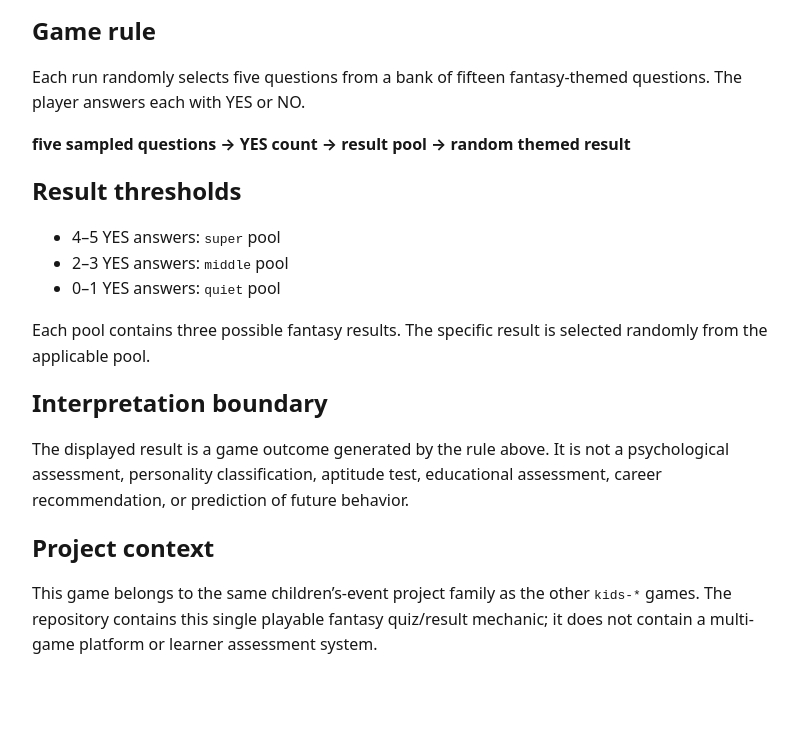
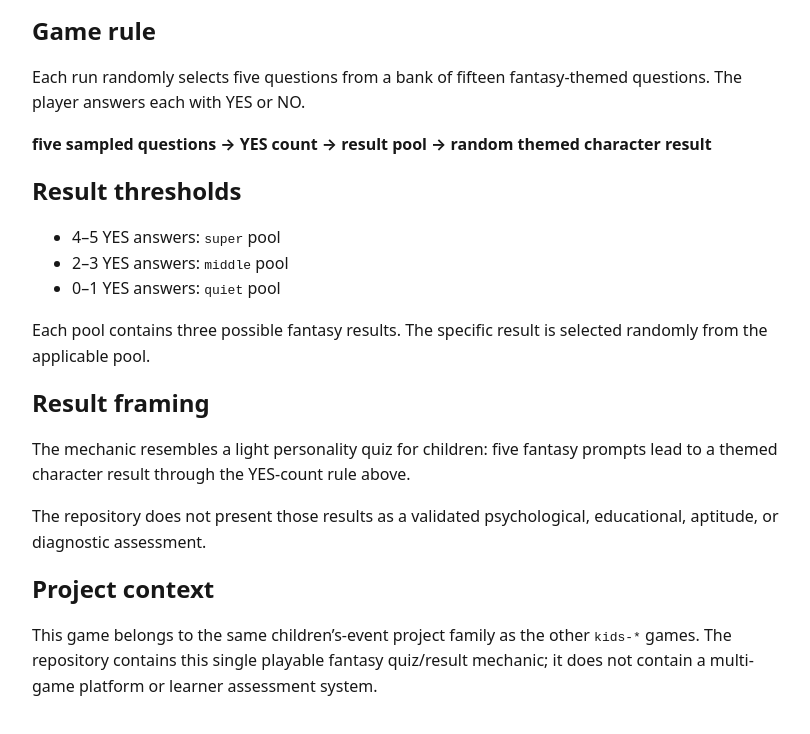
Before and after one commit to Joenasriani/kids-find-your-destiny, a plain HTML site: page about.html in a window 1280 px wide. Shown: the part 156-890 px from the top of the page, without its empty margins (228-1038 px from the left). Drawn offline with Linux system fonts and the light colour scheme.

Commit message:
Refine public interpretation boundary

```diff
--- a/about.html
+++ b/about.html
@@ -3,8 +3,8 @@
 <head>
   <meta charset="utf-8">
   <meta name="viewport" content="width=device-width,initial-scale=1">
-  <title>Find Your Destiny — Five-Question Fantasy Result Game</title>
-  <meta name="description" content="Find Your Destiny is a browser game that selects five fantasy questions, counts YES answers, maps that count to one of three result pools, and then selects one themed result from that pool.">
+  <title>Find Your Destiny — Five-Question Fantasy Personality-Style Game</title>
+  <meta name="description" content="Find Your Destiny is a five-question fantasy personality-style game for children. Each run selects five YES/NO prompts, counts YES responses, maps them to one of three result pools, and then selects one themed character result.">
   <meta name="robots" content="index,follow,max-snippet:-1,max-image-preview:large">
   <link rel="canonical" href="https://kids-find-your-destiny.vercel.app/about.html">
   <style>
@@ -18,7 +18,7 @@
     "url":"https://kids-find-your-destiny.vercel.app/",
     "gamePlatform":"Web browser",
     "playMode":"SinglePlayer",
-    "description":"A five-question fantasy result game. Five questions are randomly selected from a 15-question bank; the number of YES answers selects one of three result pools, then one result is chosen from that pool."
+    "description":"A five-question fantasy personality-style game for children. Five questions are randomly selected from a 15-question bank; the number of YES answers selects one of three result pools, then one themed character result is chosen from that pool."
   }
   </script>
 </head>
@@ -29,7 +29,7 @@
 
     <h2>Game rule</h2>
     <p>Each run randomly selects five questions from a bank of fifteen fantasy-themed questions. The player answers each with YES or NO.</p>
-    <p class="rule">five sampled questions → YES count → result pool → random themed result</p>
+    <p class="rule">five sampled questions → YES count → result pool → random themed character result</p>
 
     <h2>Result thresholds</h2>
     <ul>
@@ -39,8 +39,9 @@
     </ul>
     <p>Each pool contains three possible fantasy results. The specific result is selected randomly from the applicable pool.</p>
 
-    <h2>Interpretation boundary</h2>
-    <p>The displayed result is a game outcome generated by the rule above. It is not a psychological assessment, personality classification, aptitude test, educational assessment, career recommendation, or prediction of future behavior.</p>
+    <h2>Result framing</h2>
+    <p>The mechanic resembles a light personality quiz for children: five fantasy prompts lead to a themed character result through the YES-count rule above.</p>
+    <p>The repository does not present those results as a validated psychological, educational, aptitude, or diagnostic assessment.</p>
 
     <h2>Project context</h2>
     <p>This game belongs to the same children’s-event project family as the other <code>kids-*</code> games. The repository contains this single playable fantasy quiz/result mechanic; it does not contain a multi-game platform or learner assessment system.</p>
```
